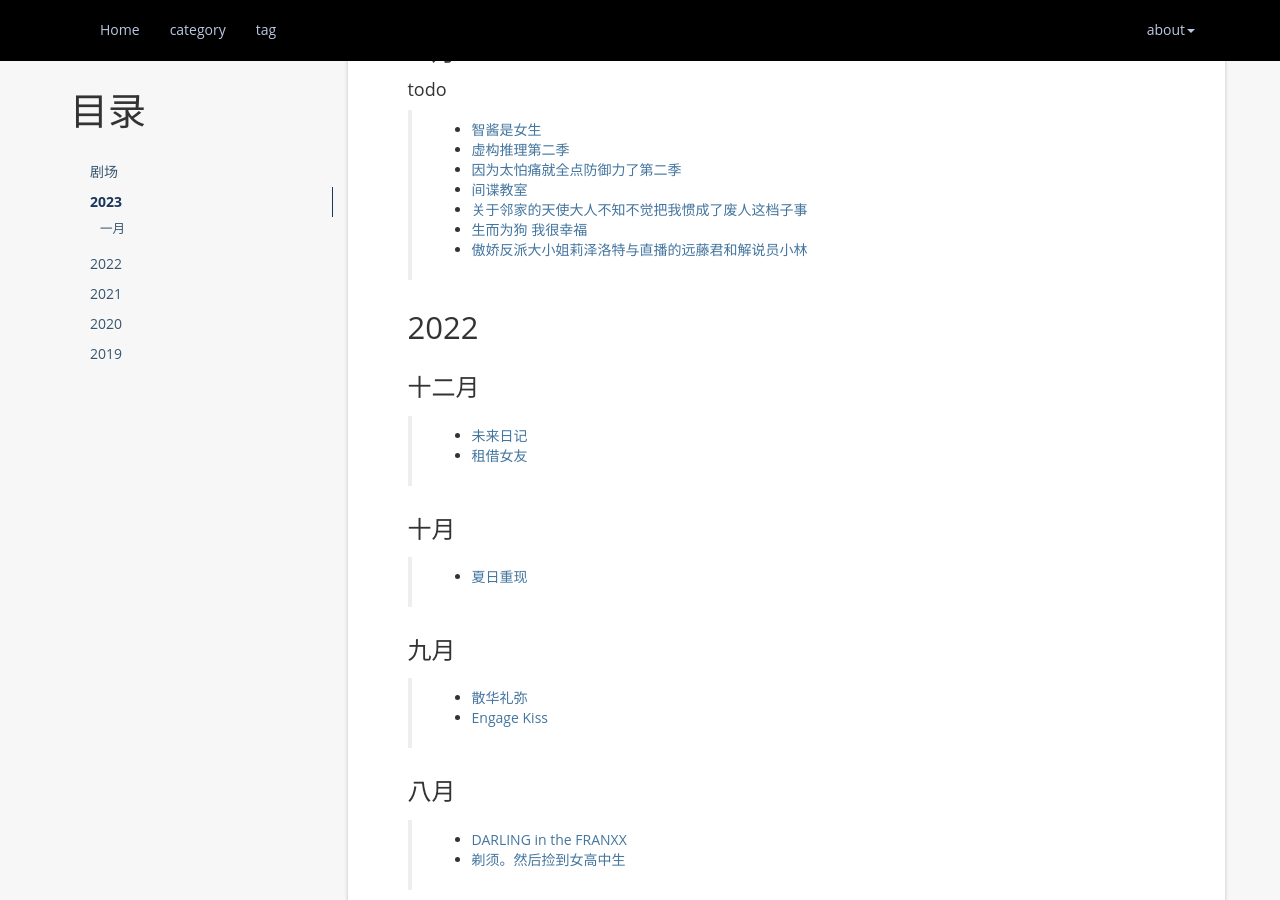
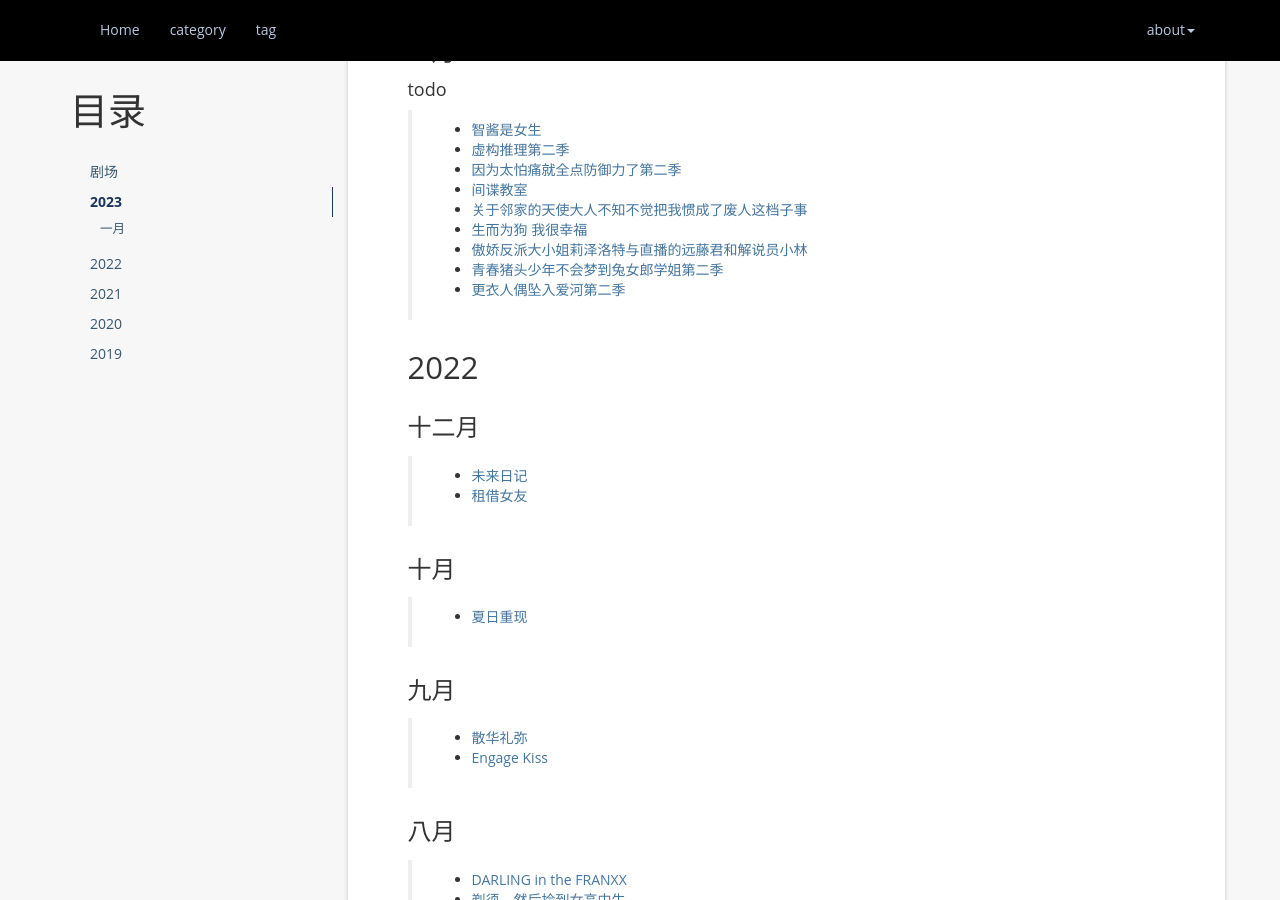
Before and after one commit to atgtahub/atgtahub.github.io, a Jekyll site: the page built from about/bangumi.md, in a window 1280 px wide and 900 px high, scrolled down 809 px. Built offline with Jekyll 4.4.1, drawn with Linux system fonts in a browser that asks for light colours; a script that is not in the unit is left out; comment, search, counter and statistics services are not loaded.

Commit message:
refactor(posts): bangumi.md

```diff
--- a/about/bangumi.md
+++ b/about/bangumi.md
@@ -37,6 +37,8 @@ permalink: /bangumi
 > + <a href="https://www.yhdmp.cc/showp/22225.html" target="_blank">关于邻家的天使大人不知不觉把我惯成了废人这档子事</a>
 > + <a href="https://www.yhdmp.cc/showp/22315.html" target="_blank">生而为狗 我很幸福</a>
 > + <a href="https://www.yhdmp.cc/showp/22215.html" target="_blank">傲娇反派大小姐莉泽洛特与直播的远藤君和解说员小林</a>
+> + <a href="http://www.ntyou.cc/video/4474.html" target="_blank">青春猪头少年不会梦到兔女郎学姐第二季</a>
+> + <a href="http://www.ntyou.cc/video/4464.html" target="_blank">更衣人偶坠入爱河第二季</a>
 
 
 ## 2022
```
